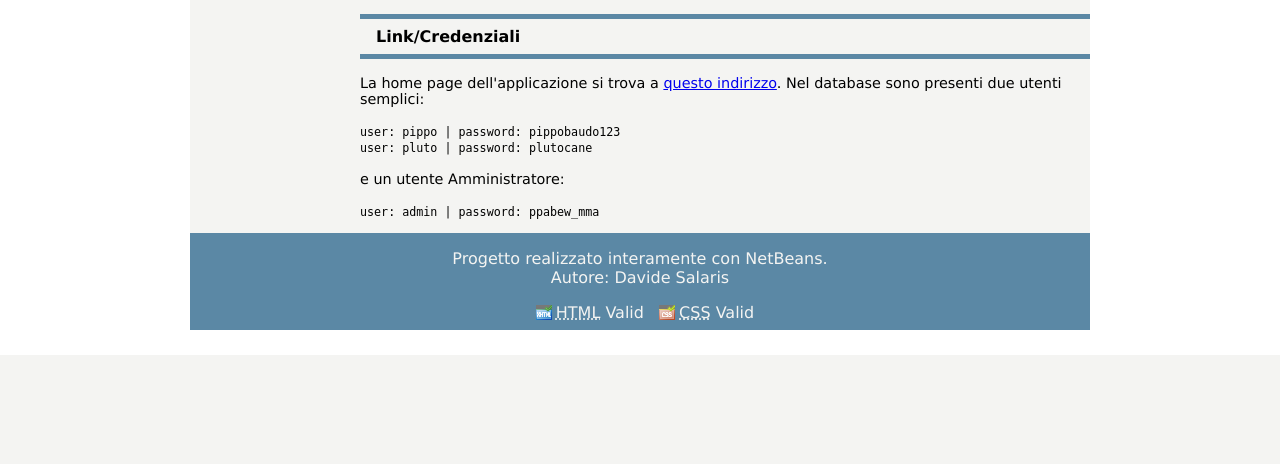
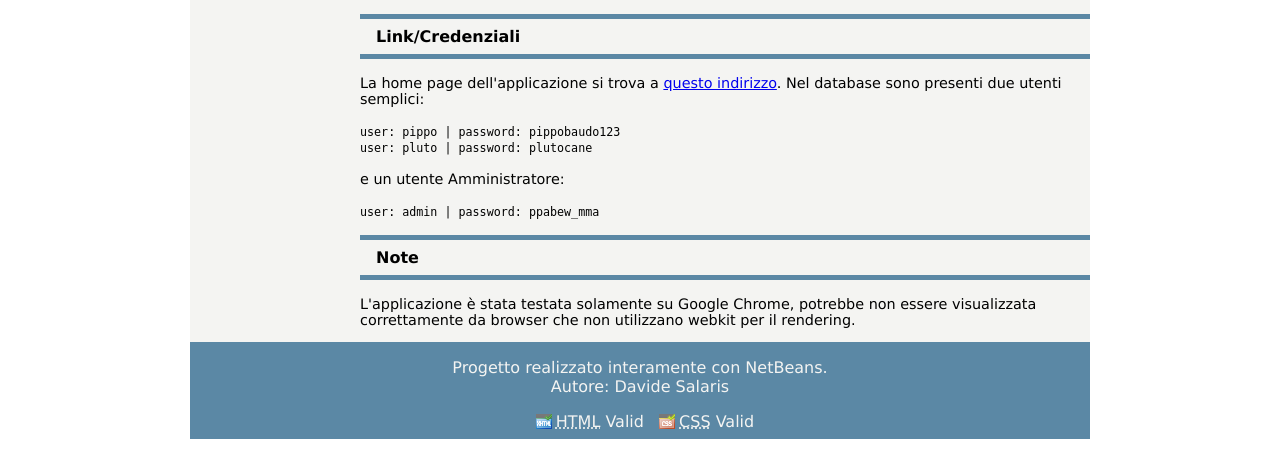
Before and after one commit to BOFH873/AMM_WebApp, a PHP site: page /AMM_WebApp/?page=31 in a window 1280 px wide. Shown: the part 1614-2078 px from the top of the page. Before the commit the page ends 1969 px from the top, so only its background shows below. Run offline with PHP 8.4, Linux system fonts and the light colour scheme; data comes from the database, SQL or seed files in the repository.

Commit message:
Aggiunta note

```diff
--- a/view/info/contentFile.php
+++ b/view/info/contentFile.php
@@ -123,4 +123,10 @@
         e un utente Amministratore:<br/><br/>
         <code>user: admin | password: ppabew_mma</code>
     </p>
+    <p class="sub-title overline">Note</p>
+    <p class="info-text">
+        L'applicazione è stata testata solamente su Google Chrome, potrebbe non
+        essere visualizzata correttamente da browser che non utilizzano webkit
+        per il rendering.
+    </p>
 </div>
```
